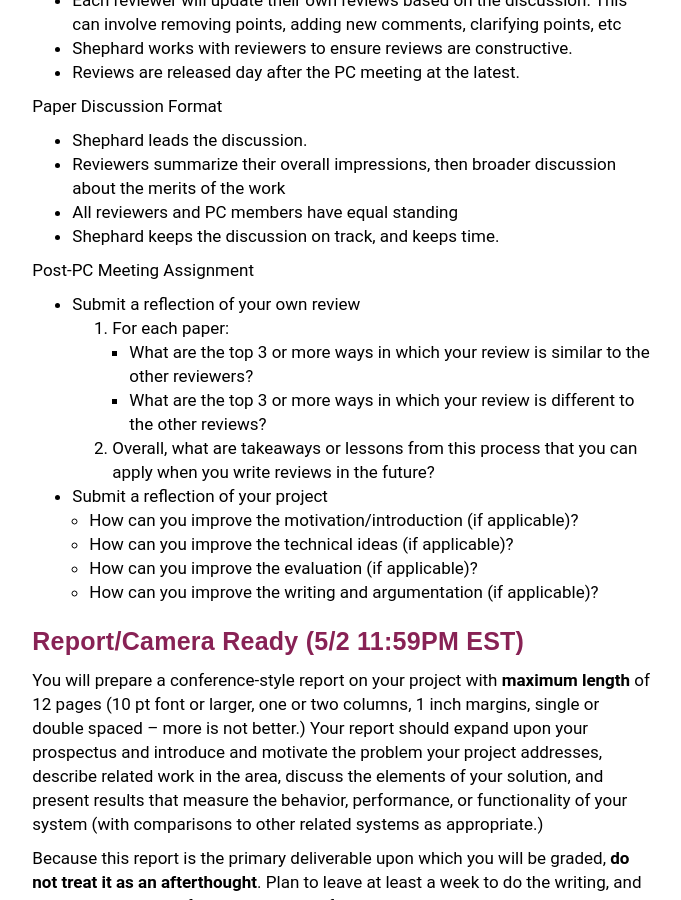
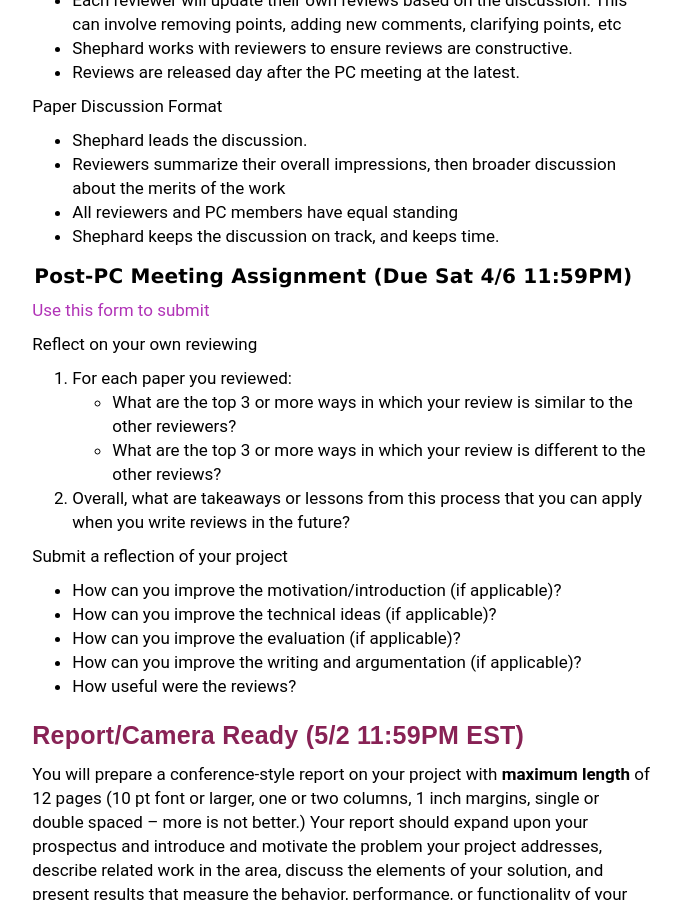
Before and after one commit to wzao1515/w6113.github.io, a Jekyll site: the page built from projects.md, in a window 1280 px wide and 900 px high, scrolled down 2901 px. Shown: the whole window, without its empty margins (292-973 px from the left). Built offline with Jekyll 4.4.1, drawn with Linux system fonts in a browser that asks for light colours.

Commit message:
updated website

```diff
--- a/projects.md
+++ b/projects.md
@@ -136,18 +136,24 @@ Paper Discussion Format
 * All reviewers and PC members have equal standing
 * Shephard keeps the discussion on track, and keeps time.
 
-Post-PC Meeting Assignment
+#### Post-PC Meeting Assignment (Due Sat 4/6 11:59PM)
 
-* Submit a reflection of your own review
-  1. For each paper:
-    * What are the top 3 or more ways in which your review is similar to the other reviewers?
-    * What are the top 3 or more ways in which your review is different to the other reviews?
-  2. Overall, what are takeaways or lessons from this process that you can apply when you write reviews in the future?
-* Submit a reflection of your project
-  * How can you improve the motivation/introduction (if applicable)?
-  * How can you improve the technical ideas (if applicable)?
-  * How can you improve the evaluation (if applicable)?
-  * How can you improve the writing and argumentation (if applicable)?
+[Use this form to submit](https://forms.gle/wmqKEU1AW4bMs3G4A)
+
+Reflect on your own reviewing
+
+1. For each paper you reviewed:
+  * What are the top 3 or more ways in which your review is similar to the other reviewers?
+  * What are the top 3 or more ways in which your review is different to the other reviews?
+2. Overall, what are takeaways or lessons from this process that you can apply when you write reviews in the future?
+
+Submit a reflection of your project
+
+* How can you improve the motivation/introduction (if applicable)?
+* How can you improve the technical ideas (if applicable)?
+* How can you improve the evaluation (if applicable)?
+* How can you improve the writing and argumentation (if applicable)?
+* How useful were the reviews?
 
 
 
```
Also changed, not shown: index.md (+2 -0 lines).
